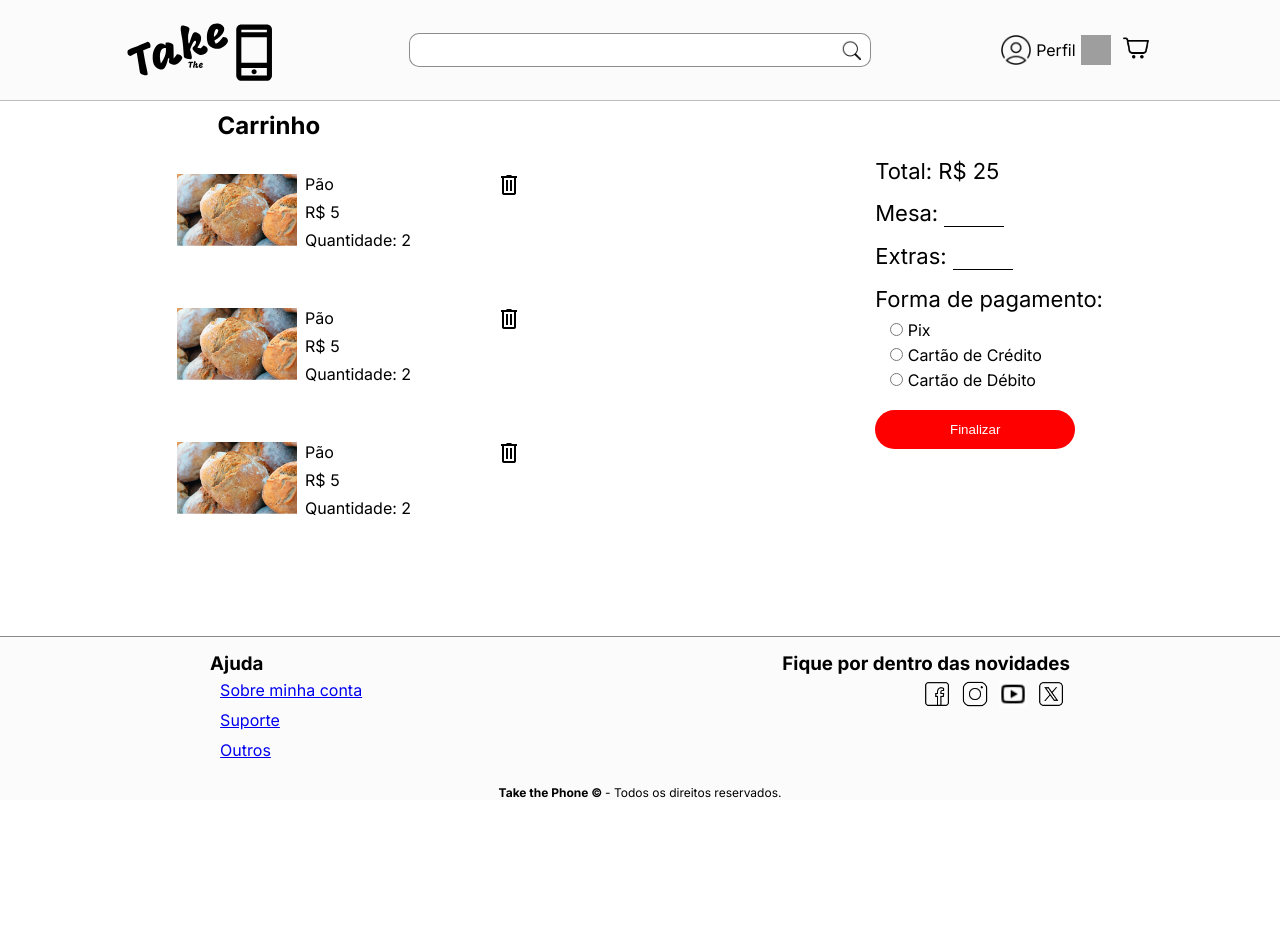
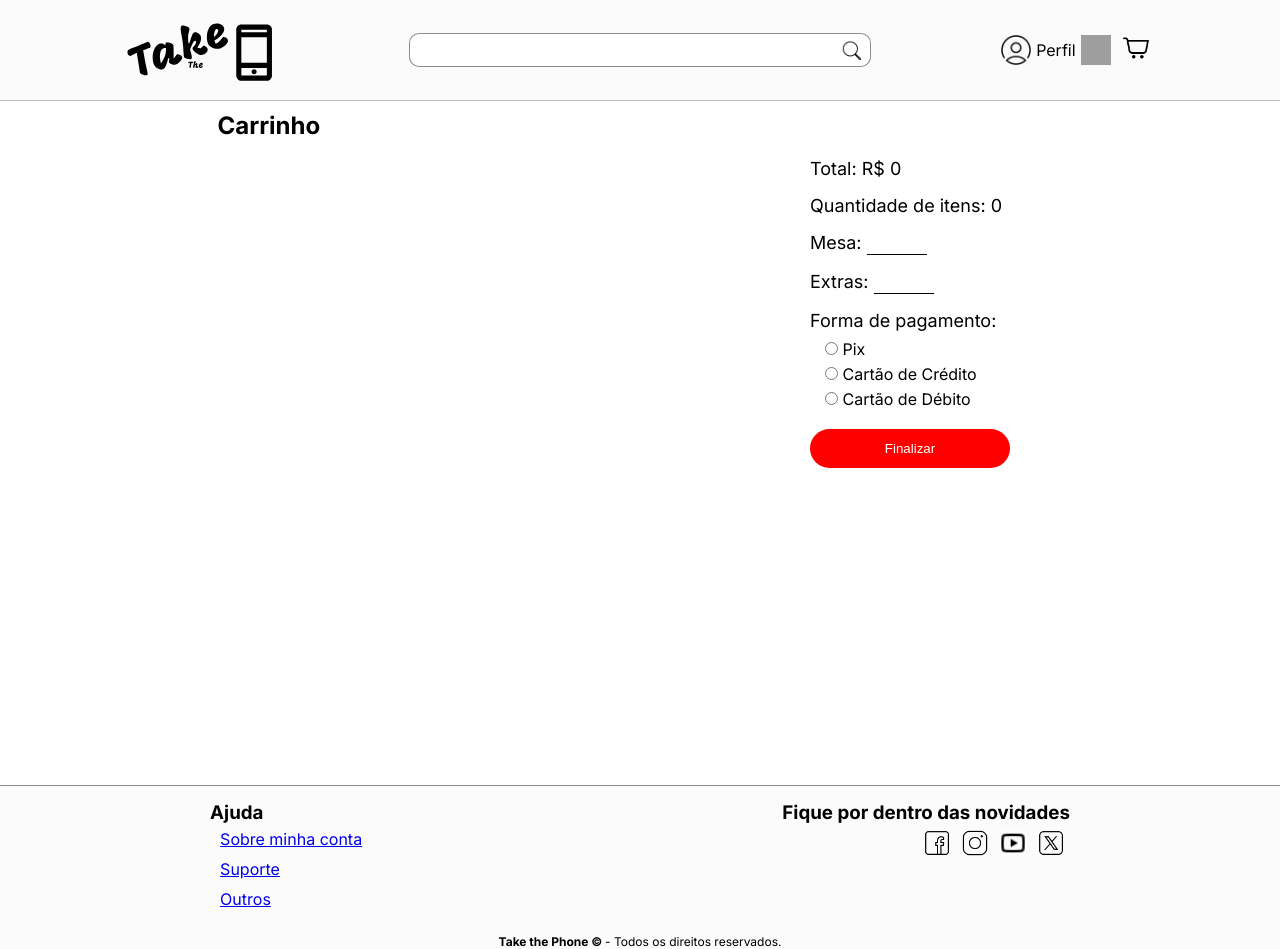
Before and after one commit to andre-albuquerque01/Process-menu, a Next.js app: page /Car in a window 1280 px wide. Before the commit the page ends 800 px from the top, so only its background shows below. Built offline with nearby package versions, Linux system fonts and the light colour scheme; grey boxes are pictures that could not be loaded.

Commit message:
chore: add and remove car

```diff
--- a/src/app/Car/page.tsx
+++ b/src/app/Car/page.tsx
@@ -3,11 +3,41 @@ import pao from '../../../public/pao.jpg'
 import trash from '../../../public/trash.png'
 import Image from "next/image";
 import "./style.css";
-import { useState } from 'react';
+import { useEffect, useState } from 'react';
+import Head from 'next/head';
+import { useCarContext } from '../context/CarContext';
+
 
 export default function Car() {
     const [cardCredOpen, setCardCredOpen] = useState<boolean>(false);
     const [cardDebOpen, setCardDebOpen] = useState<boolean>(false);
+    const { car, setCar } = useCarContext();
+    const [valueTotal, setValueTotal] = useState<number>(0);
+    const [qtd, setQtd] = useState<number>(0);
+    console.log(car);
+
+    const calcularTotal = () => {
+        let valorTotal: number = 0;
+        let qtd: number = 0;
+
+        car.forEach(car => {
+            valorTotal += parseFloat(car.preco.toString()) * (car.qtd_itens);
+            qtd += car.qtd_itens;
+        });
+
+        setValueTotal(valorTotal);
+        setQtd(qtd);
+    }
+
+    useEffect(() => {
+        calcularTotal();
+    }, [])
+
+    const handleRemoveItem = (id: string) => {
+        const newCar = car.filter(car => car.id !== id);
+        setCar(newCar);
+    }
+
     const handleCarCred = () => {
         setCardCredOpen(!cardCredOpen);
         setCardDebOpen(false);
@@ -21,31 +51,32 @@ export default function Car() {
         setCardCredOpen(false);
     }
     return (
-        <div>
+        <div className='dadCar'>
+            <Head>
+                <title>Items</title>
+            </Head>
             <div className="FirsTitle">
                 <h2>Carrinho</h2>
             </div>
-            <div className="itens">
+            <div className="itensCar">
                 <div className="agrupItem">
-                    <div className="item">
-                        <div className="imageItem">
+                    {car.map((itens, index) => (
+                        <div className="item" key={index}>
+                            <div className="imageCarItem">
                                 <Image
                                     src={pao}
-                                alt='Img 1'
-                            /></div>
+                                    alt={`Img ${index + 1}`}
+                                />
+                            </div>
                             <div className="textItem">
-                            <div className="title">
-                                Pão
+                                <div className="titleItemCar">{itens.title}</div>
+                                <div className="priceCar">
+                                    R$ <span className='valuePrice'>{itens.preco}</span>
                                 </div>
-                            <div className="price">
-                                R$ <span className='valuePrice'>5</span>
-                            </div>
-                            <div className="qtd">
-                                Quantidade: 2
-                            </div>
+                                <div className="qtd">Quantidade: {itens.qtd_itens}</div>
                             </div>
                             <div className="trashItem">
-                            <button>
+                                <button onClick={() => handleRemoveItem(itens.id)}>
                                     <Image
                                         src={trash}
                                         alt='icone lixeira'
@@ -53,62 +84,14 @@ export default function Car() {
                                 </button>
                             </div>
                         </div>
-                    <div className="item">
-                        <div className="imageItem">
-                            <Image
-                                src={pao}
-                                alt='Img 1'
-                            /></div>
-                        <div className="textItem">
-                            <div className="title">
-                                Pão
-                            </div>
-                            <div className="price">
-                                R$ <span className='valuePrice'>5</span>
-                            </div>
-                            <div className="qtd">
-                                Quantidade: 2
-                            </div>
-                        </div>
-                        <div className="trashItem">
-                            <button>
-                                <Image
-                                    src={trash}
-                                    alt='icone lixeira'
-                                />
-                            </button>
-                        </div>
-                    </div>
-                    <div className="item">
-                        <div className="imageItem">
-                            <Image
-                                src={pao}
-                                alt='Img 1'
-                            /></div>
-                        <div className="textItem">
-                            <div className="title">
-                                Pão
-                            </div>
-                            <div className="price">
-                                R$ <span className='valuePrice'>5</span>
-                            </div>
-                            <div className="qtd">
-                                Quantidade: 2
-                            </div>
-                        </div>
-                        <div className="trashItem">
-                            <button>
-                                <Image
-                                    src={trash}
-                                    alt='icone lixeira'
-                                />
-                            </button>
-                        </div>
-                    </div>
+                    ))}
                 </div>
                 <div className="pay">
                     <div className="totalPay">
-                        Total: R$ 25
+                        Total: R$ {valueTotal}
+                    </div>
+                    <div className="qtdItensPay">
+                        Quantidade de itens: {qtd}
                     </div>
                     <div className="tablePay">
                         Mesa: <input type="number" min="0" />
--- a/src/app/Car/style.css
+++ b/src/app/Car/style.css
@@ -1,12 +1,18 @@
+.dadCar{
+    height: 53.4vw;
+}
+
 .FirsTitle {
     width: 66%;
     margin: 0 auto;
     padding: 10px 0;
 }
 
-.itens {
+.itensCar {
     display: flex;
     justify-content: space-around;
+    align-items: flex-start;
+
 }
 
 .item {
@@ -15,7 +21,7 @@
     margin-bottom: 10px;
 }
 
-.imageItem img {
+.imageCarItem img {
     width: 120px;
     height: 120px;
     object-fit: contain;
@@ -30,8 +36,8 @@
     justify-content: center;
 }
 
-.title,
-.price,
+.titleItemCar,
+.priceCar,
 .qtd {
     padding: 4px 0px;
     margin-left: 8px;
@@ -50,7 +56,13 @@
 .titlePay,
 .titleCard {
     color: #000;
-    font-size: 22px;
+    font-size: 18px;
+    padding: 8px 0;
+}
+
+.qtdItensPay {
+    color: #000;
+    font-size: 18px;
     padding: 8px 0;
 }
 
@@ -141,12 +153,37 @@ input[type="date"] {
     -moz-appearance: textfield;
 }
 
-@media (max-width: 480px) {
+@media (max-width: 800px) {
+    .dadCar {
+        height: 100%;
+    }
+
     .FirsTitle {
         width: 87%;
     }
 
-    .itens {
+    .itensCar {
+        display: flex;
+        flex-direction: column;
+        align-items: center;
+    }
+
+    .pay {
+        margin-bottom: 25px;
+        margin-left: 25px;
+    }
+}
+
+@media (max-width: 480px) {
+    .dadCar {
+        height: 100%;
+    }
+
+    .FirsTitle {
+        width: 87%;
+    }
+
+    .itensCar {
         display: flex;
         flex-direction: column;
         align-items: center;
--- a/src/app/Itens/style.css
+++ b/src/app/Itens/style.css
@@ -5,7 +5,6 @@
     height: calc(100vh - 100px);
     margin: 0 0 10px 0;
 }
-
 
 .back {
     display: flex;
--- a/src/app/components/Footer/style.css
+++ b/src/app/components/Footer/style.css
@@ -4,7 +4,7 @@ footer {
     background: rgba(217, 217, 217, 0.10);
     border-top: 1px solid rgba(0, 0, 0, 0.45);
     bottom: 0;
-    position: fixed;
+    position: relative;
 }
 
 .first {
@@ -45,6 +45,7 @@ ul {
         padding: 5px 0;
         width: 150px;
     }
+
     .first {
         display: block;
         margin-left: 25px;
@@ -53,6 +54,7 @@ ul {
     .midiasSocial {
         margin-top: 5px;
     }
+
     .midiasSocial ul {
         margin-left: 10px;
         justify-content: flex-start;
@@ -73,6 +75,7 @@ ul {
         padding: 5px 0;
         width: 150px;
     }
+
     .first {
         display: block;
     }
@@ -80,6 +83,7 @@ ul {
     .midiasSocial {
         margin-top: 5px;
     }
+
     .midiasSocial ul {
         margin-left: 10px;
         justify-content: flex-start;
--- a/src/app/context/CarContext.tsx
+++ b/src/app/context/CarContext.tsx
@@ -3,17 +3,16 @@ import React, { createContext, useContext, useState, ReactNode, Dispatch, SetSta
 interface Product {
     id: string;
     title: string;
-    description: string;
     observation: string;
-    preco: string;
+    preco: number;
     tempo_espera: string;
     file_name: string;
-    categoria: string;
+    qtd_itens: number;
 }
 
 interface ProductContextType {
-    car: Product[]
-    setCar: Dispatch<SetStateAction<Product[]>>
+    car: Product[];
+    setCar: Dispatch<SetStateAction<Product[]>>;
 }
 
 const CarContext = createContext<ProductContextType | undefined>(undefined);
@@ -25,15 +24,16 @@ interface CarProviderProps {
 export const CarProvider: React.FC<CarProviderProps> = ({ children }) => {
     const [car, setCar] = useState<Product[]>([]);
 
+
     return (
-        <CarContext.Provider value={{ car, setCar }} >
+        <CarContext.Provider value={{ car, setCar}} >
             {children}
         </ CarContext.Provider>
     );
 };
 
-export const useCar = () => {
+export const useCarContext = () => {
     const context = useContext(CarContext);
-    if (context == null) throw new Error("useCar deve ser usado dentro de um CarProvider.")
+    if (context == null) throw new Error("useCarContext deve ser usado dentro de um CarProvider.")
     return context;
 }
```
Also changed, not shown: src/app/Itens/page.tsx (+27 -28 lines). Lines whose indentation alone changed are shown as unchanged.
